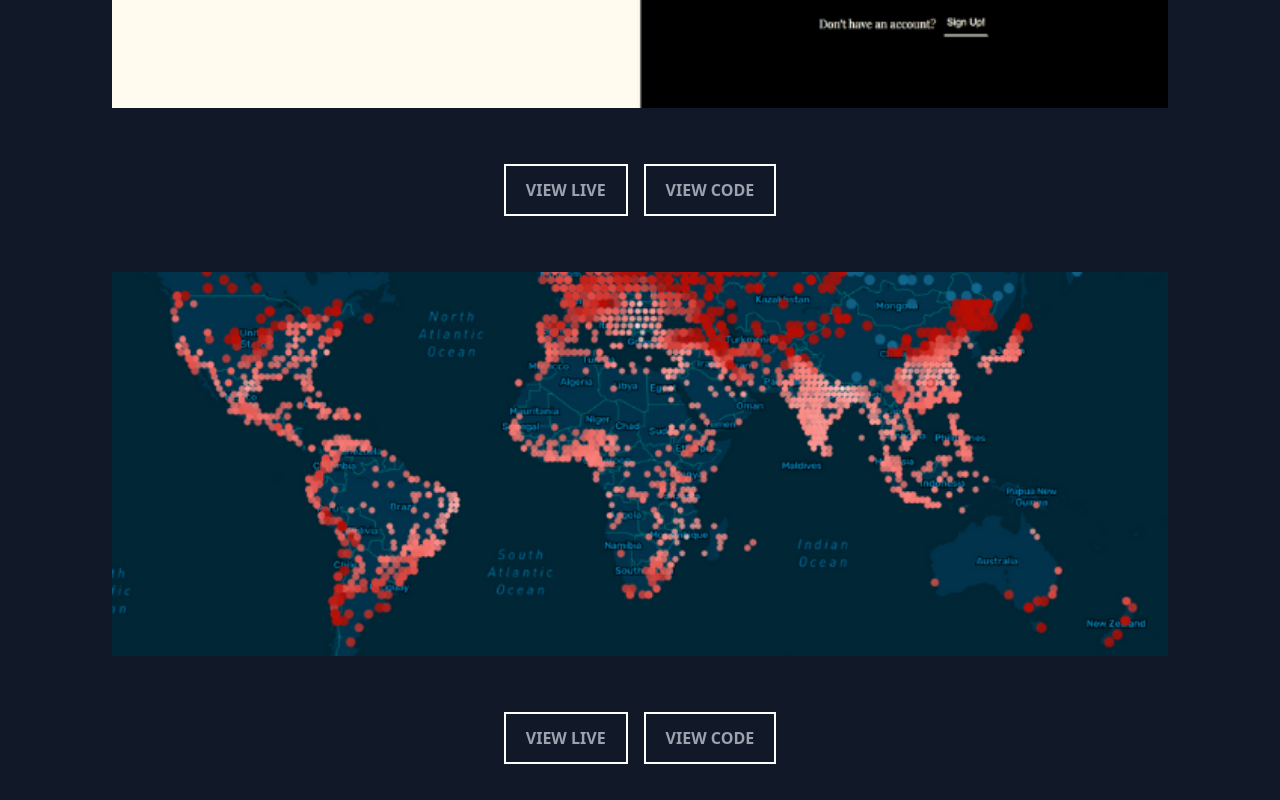
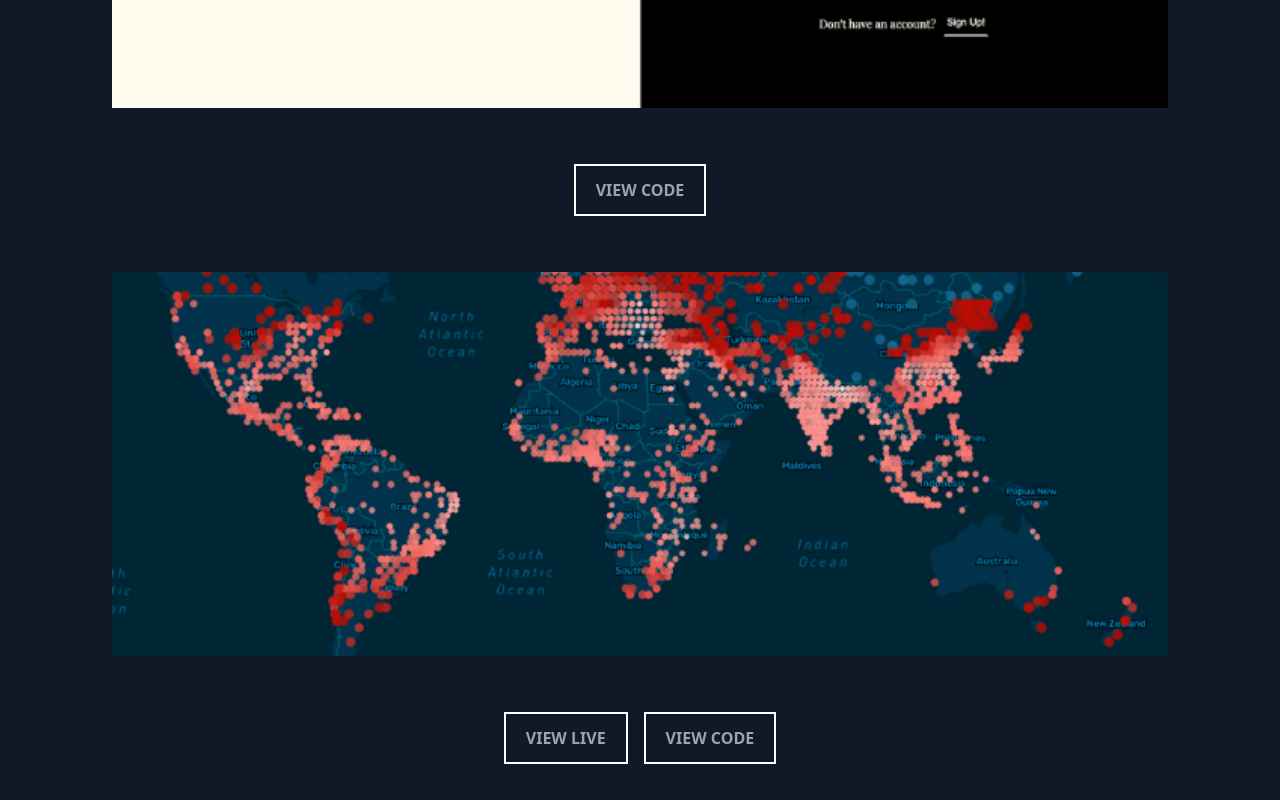
Before and after one commit to seongeunkimmy/portfolio, a React (Create React App) app: page / in a window 1280 px wide. Shown: the part 1240-2040 px from the top of the page. Built offline with nearby package versions, Linux system fonts and the light colour scheme.

Commit message:
diary project link delete

```diff
--- a/src/components/Projects.js
+++ b/src/components/Projects.js
@@ -36,7 +36,9 @@ export default function Projects() {
 
               <Fade top duration={850} delay={500}>
               <div className="flex justify-center items-center">
+              {project.link && (
                 <button className="px-3 md:px-5 py-3 border-2 mx-2 my-8 bg-transparent hover:bg-white text-gray-400 font-semibold hover:text-gray-500 border-2 border-white hover:border-transparent"><a href={project.link} target="_blank" rel="noreferrer">VIEW LIVE</a></button>
+              )}
                 <button className="px-3 md:px-5 py-3 border-2 mx-2 my-8 bg-transparent hover:bg-white text-gray-400 font-semibold hover:text-gray-500 border-2 border-white hover:border-transparent"><a href={project.code} target="_blank" rel="noreferrer">VIEW CODE</a></button>
               </div>
               </Fade>
--- a/src/data.js
+++ b/src/data.js
@@ -6,7 +6,6 @@ export const projects = [
         techStack: "MongoDB | Express | React/Redux | Node",
         description: "A diary application built with the MERN stack that you can write your daily reflective journal.",
         image: "images/2.png",
-        link: "https://vast-dusk-72231.herokuapp.com/",
         code: "https://github.com/seongeunkimmy/Meme-diary"
     },
     {
```
